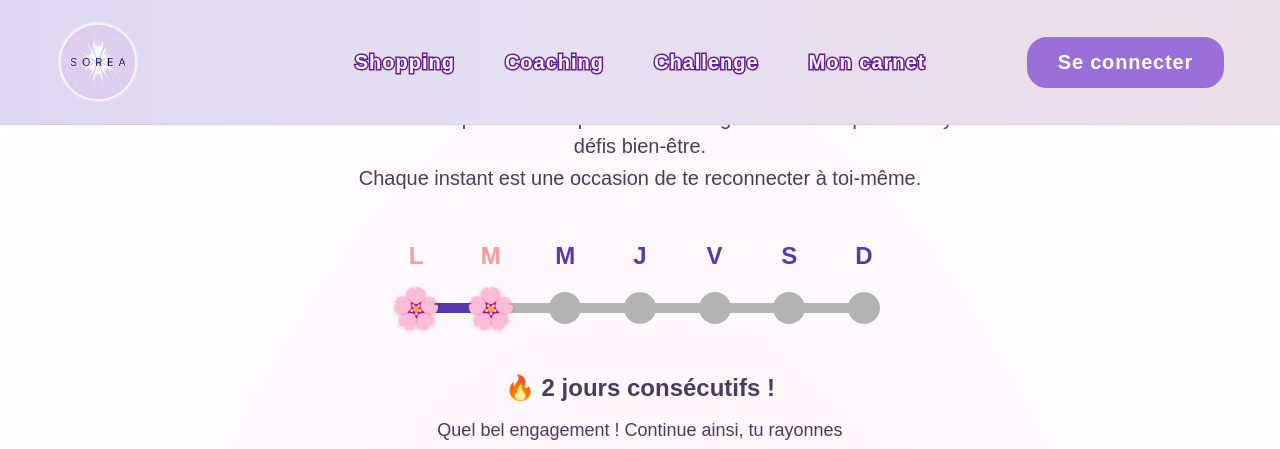
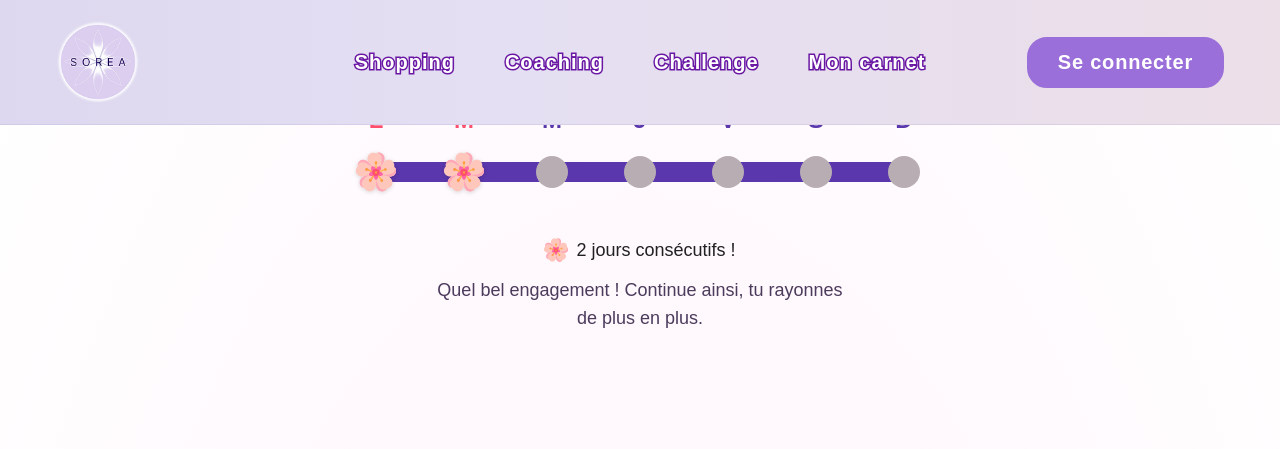
Before and after one commit to SOREA-sea/SOREA, a Next.js app: page /challenge in a window 1280 px wide. Shown: the top 449 px of the page. Built offline with nearby package versions, Linux system fonts and the light colour scheme; no server answers; some icons are missing; a web font is replaced by a local one.

Commit message:
fin 11/06/2026

```diff
--- a/src/components/StreakTracker.tsx
+++ b/src/components/StreakTracker.tsx
@@ -1,36 +1,28 @@
 "use client";
 
 import React from "react";
-
 
 interface StreakTrackerProps {
   joursConsecutifs?: number;
 }
 
 export default function StreakTracker({ joursConsecutifs = 2 }: StreakTrackerProps) {
-
   const joursSemaineBase = ['L', 'M', 'M', 'J', 'V', 'S', 'D'];
 
   return (
     <div className="w-full max-w-3xl flex flex-col items-center my-12 z-10 mx-auto">
-      <p className="text-center text-[#4b3b5c] text-xl mb-1 font-medium">
-        Bienvenue dans ton parcours d'équilibre ! Challenge toi et débloque d'incroyables défis bien-être.
-      </p>
-      <p className="text-center text-[#4b3b5c] text-xl mb-12 font-medium">
-        Chaque instant est une occasion de te reconnecter à toi-même.
-      </p>
 
+      <div className="flex flex-col w-full max-w-[592px] mx-auto mb-10 gap-3">
 
-      <div className="flex flex-col w-full max-w-lg mx-auto mb-10 gap-3">
-
-
+        {/* SECTION : LETTRES DES JOURS */}
         <div className="flex justify-between px-2">
           {joursSemaineBase.map((jour, index) => {
             const estComplete = index < joursConsecutifs;
+
             return (
               <div
                 key={`text-${index}`}
-                className={`w-12 text-center font-bold text-2xl ${estComplete ? 'text-[#FF9B9B]' : 'text-[#5A37AC]'}`}
+                className={`w-12 text-center font-bold text-2xl ${estComplete ? 'text-[#FF4F6E]' : 'text-[#5A37AC]'}`}
               >
                 {jour}
               </div>
@@ -38,29 +30,25 @@ export default function StreakTracker({ joursConsecutifs = 2 }: StreakTrackerPro
           })}
         </div>
 
-
+        {/* SECTION : LIGNE CONTINUE ET NŒUDS */}
         <div className="relative flex justify-between px-2 items-center h-12">
 
 
-          <div className="absolute left-[24px] right-[24px] h-[10px] bg-[#B3B3B3] rounded-full z-0"></div>
+          <div className="absolute left-[24px] right-[24px] h-[20px] bg-[#5A37AC] rounded-full z-0"></div>
 
-
-          <div
-            className="absolute left-[24px] h-[10px] bg-[#5A37AC] rounded-full z-0 transition-all duration-700 ease-out"
-            style={{ width: `calc(${(Math.max(joursConsecutifs - 1, 0)) / 6} * (100% - 48px))` }}
-          ></div>
-
-
+          {/* Nœuds (Fleurs ou Cercles gris) */}
           {joursSemaineBase.map((_, index) => {
             const estComplete = index < joursConsecutifs;
             return (
               <div key={`node-${index}`} className="w-12 h-12 flex items-center justify-center z-10">
                 {estComplete ? (
-
-                  <span className="text-[40px] leading-none drop-shadow-sm select-none">🌸</span>
+                  <img
+                    src="/images/Sakura.svg"
+                    alt="Fleur de Sakura"
+                    className="w-10 h-10 object-contain drop-shadow-sm select-none"
+                  />
                 ) : (
-
-                  <div className="w-8 h-8 bg-[#B3B3B3] rounded-full"></div>
+                  <div className="w-8 h-8 bg-[#B9ADB4] rounded-full"></div>
                 )}
               </div>
             );
@@ -69,13 +57,17 @@ export default function StreakTracker({ joursConsecutifs = 2 }: StreakTrackerPro
 
       </div>
 
-
+      {/* SECTION : MESSAGE DE FÉLICITATIONS */}
       <div className="flex flex-col items-center gap-3">
-        <h3 className="text-[#4b3b5c] font-bold text-2xl">🔥 {joursConsecutifs} jours consécutifs !</h3>
+        <h3 className="flex items-center justify-center gap-2 text-[#212121] font-medium text-lg">
+          <img src="/images/Sakura.svg" alt="Fleur" className="w-6 h-6 object-contain" />
+          {joursConsecutifs} jours consécutifs !
+        </h3>
         <p className="text-[#4b3b5c] text-center font-medium text-lg">
           Quel bel engagement ! Continue ainsi, tu rayonnes<br/>de plus en plus.
         </p>
       </div>
+
     </div>
   );
 }
```
Also changed, not shown: public/images/Sakura.svg (added).
